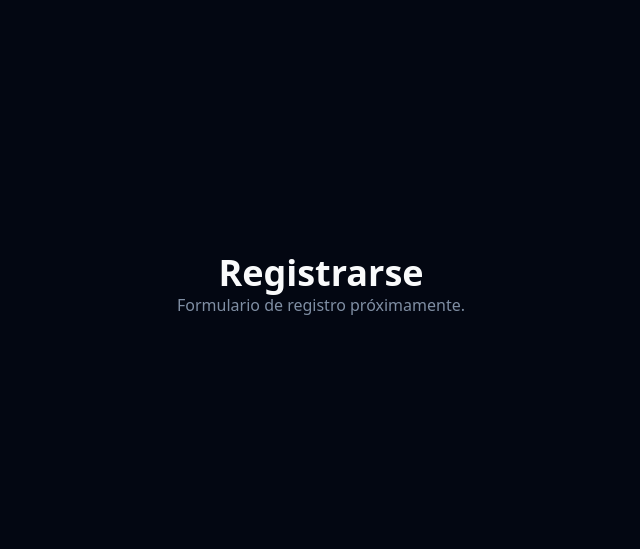
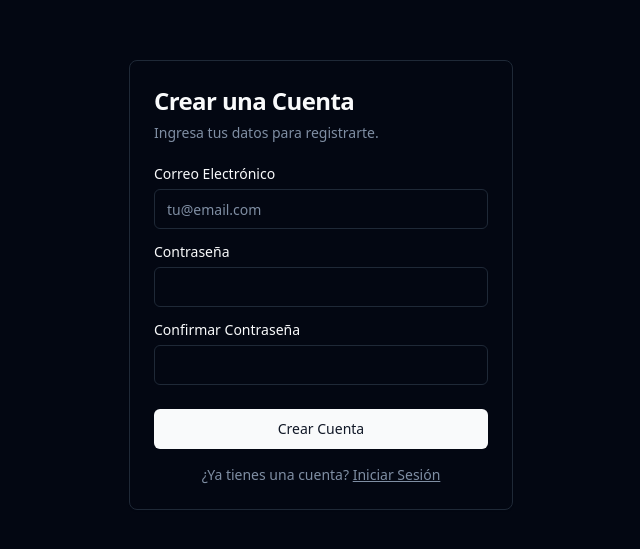
Before and after one commit to Nexhora/AdversAI-Seguro, a Next.js app: page /register in a window 1280 px wide. Shown: the part 115-664 px from the top of the page, without its empty margins (319-959 px from the left). Built offline with nearby package versions, Linux system fonts and the light colour scheme; no server answers.

Commit message:
gracias por todo pero me dejaste sin nada

```diff
--- a/package.json
+++ b/package.json
@@ -1,4 +1,3 @@
-
 {
   "name": "nextn",
   "version": "0.1.0",
--- a/src/app/login/page.tsx
+++ b/src/app/login/page.tsx
@@ -60,7 +60,7 @@ export default function LoginPage() {
                 onChange={(e) => setPassword(e.target.value)}
               />
             </div>
-            {error && <p className="text-red-500 text-sm">{error}</p>}
+            {error && <p className="text-destructive text-sm">{error}</p>}
           </CardContent>
           <CardFooter className="flex flex-col gap-4">
             <Button className="w-full" type="submit">
--- a/src/app/register/page.tsx
+++ b/src/app/register/page.tsx
@@ -1,8 +1,101 @@
+"use client";
+
+import { useState } from "react";
+import { useRouter } from "next/navigation";
+import { createUserWithEmailAndPassword } from "firebase/auth";
+import { auth } from "@/lib/firebase";
+import { Button } from "@/components/ui/button";
+import { Card, CardContent, CardDescription, CardFooter, CardHeader, CardTitle } from "@/components/ui/card";
+import { Input } from "@/components/ui/input";
+import { Label } from "@/components/ui/label";
+import Link from "next/link";
+
 export default function RegisterPage() {
+  const [email, setEmail] = useState("");
+  const [password, setPassword] = useState("");
+  const [confirmPassword, setConfirmPassword] = useState("");
+  const [error, setError] = useState<string | null>(null);
+  const router = useRouter();
+
+  const handleRegister = async (e: React.FormEvent) => {
+    e.preventDefault();
+    setError(null);
+
+    if (password !== confirmPassword) {
+      setError("Las contraseñas no coinciden.");
+      return;
+    }
+
+    try {
+      await createUserWithEmailAndPassword(auth, email, password);
+      router.push("/");
+    } catch (error: any) {
+      if (error.code === 'auth/email-already-in-use') {
+        setError("Este correo electrónico ya está en uso.");
+      } else {
+        setError("Error al registrar la cuenta. Inténtalo de nuevo.");
+      }
+      console.error(error);
+    }
+  };
+
   return (
-    <div className="flex min-h-screen flex-col items-center justify-center p-24">
-      <h1 className="text-4xl font-bold">Registrarse</h1>
-      <p className="text-muted-foreground">Formulario de registro próximamente.</p>
+    <div className="flex min-h-screen flex-col items-center justify-center p-4">
+       <Card className="w-full max-w-sm">
+        <CardHeader>
+          <CardTitle className="text-2xl">Crear una Cuenta</CardTitle>
+          <CardDescription>
+            Ingresa tus datos para registrarte.
+          </CardDescription>
+        </CardHeader>
+        <form onSubmit={handleRegister}>
+          <CardContent className="grid gap-4">
+            <div className="grid gap-2">
+              <Label htmlFor="email">Correo Electrónico</Label>
+              <Input
+                id="email"
+                type="email"
+                placeholder="tu@email.com"
+                required
+                value={email}
+                onChange={(e) => setEmail(e.target.value)}
+              />
+            </div>
+            <div className="grid gap-2">
+              <Label htmlFor="password">Contraseña</Label>
+              <Input
+                id="password"
+                type="password"
+                required
+                value={password}
+                onChange={(e) => setPassword(e.target.value)}
+              />
+            </div>
+             <div className="grid gap-2">
+              <Label htmlFor="confirm-password">Confirmar Contraseña</Label>
+              <Input
+                id="confirm-password"
+                type="password"
+                required
+                value={confirmPassword}
+                onChange={(e) => setConfirmPassword(e.target.value)}
+              />
+            </div>
+            {error && <p className="text-destructive text-sm">{error}</p>}
+          </CardContent>
+          <CardFooter className="flex flex-col gap-4">
+            <Button className="w-full" type="submit">
+              Crear Cuenta
+            </Button>
+            <p className="text-center text-sm text-muted-foreground">
+                ¿Ya tienes una cuenta?{" "}
+              <Link href="/login" className="underline">
+                Iniciar Sesión
+              </Link>
+            </p>
+          </CardFooter>
+        </form>
+      </Card>
     </div>
   );
 }
```
Also changed, not shown: src/components/ui/card.tsx (line endings or trailing spaces).
